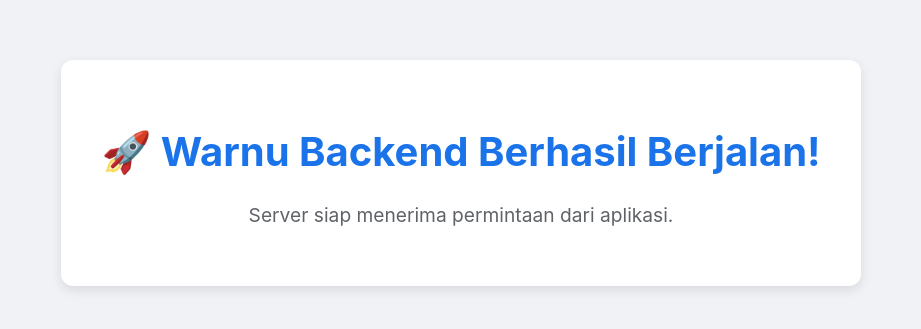
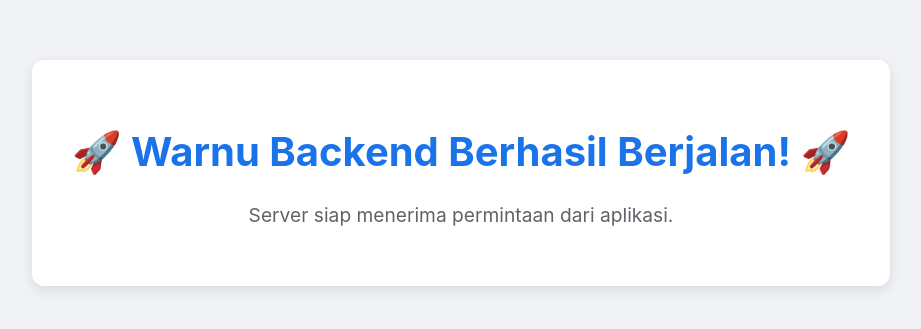
Before and after one commit to irsyadst/warnu-backend, a website: page index.html in a window 1280 px wide. Shown: the part 227-556 px from the top of the page, without its empty margins (179-1100 px from the left). Drawn offline with Linux system fonts and the light colour scheme.

Commit message:
fix: add emoji to header for better visibility

```diff
--- a/index.html
+++ b/index.html
@@ -34,7 +34,7 @@
 </head>
 <body>
     <div class="container">
-        <h1>🚀 Warnu Backend Berhasil Berjalan!</h1>
+        <h1>🚀 Warnu Backend Berhasil Berjalan! 🚀</h1>
         <p>Server siap menerima permintaan dari aplikasi.</p>
     </div>
 </body>
```
